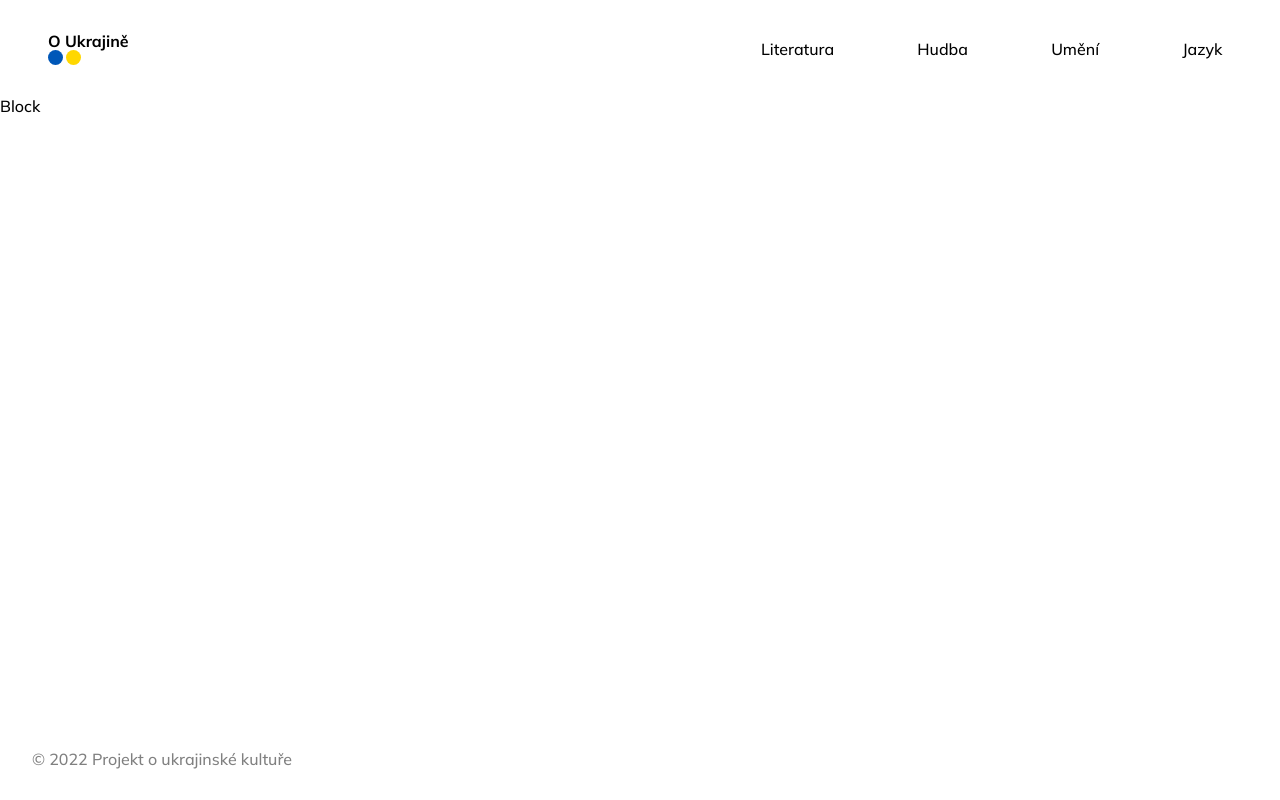
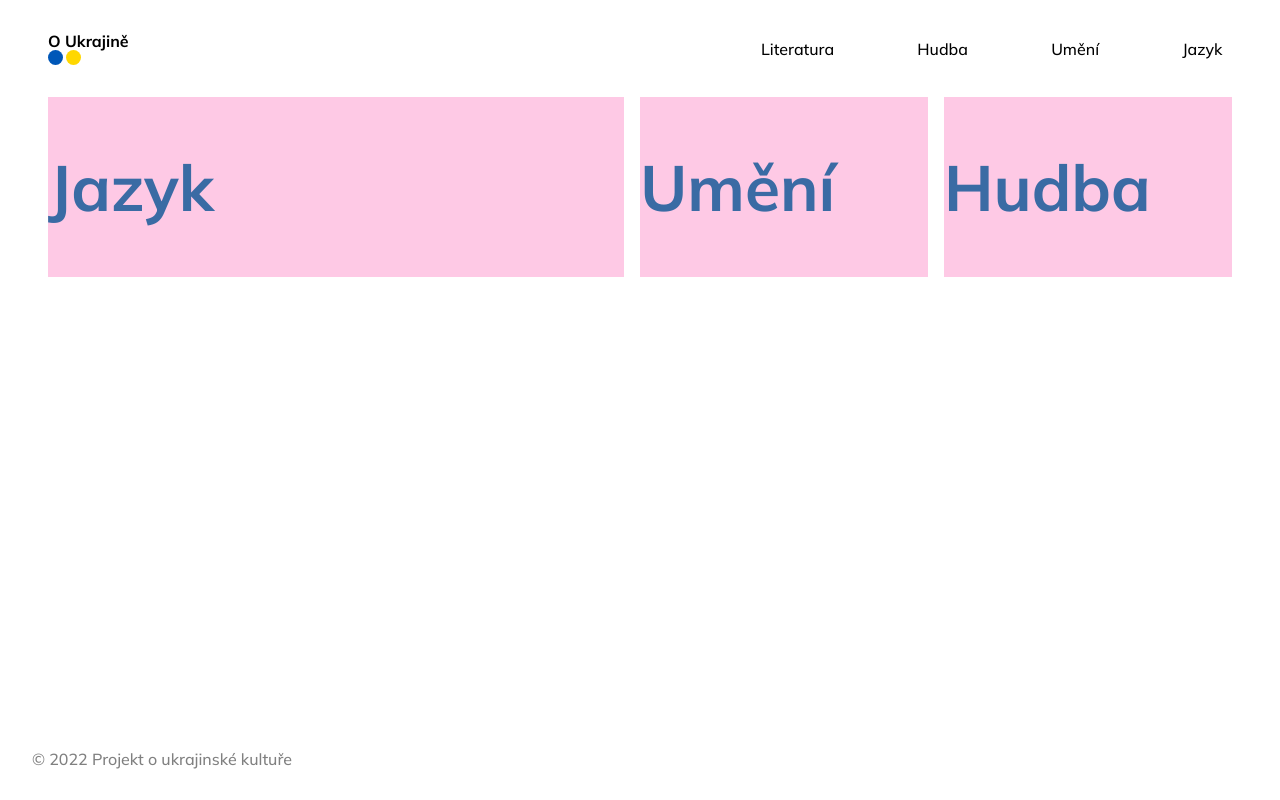
Before and after one commit to htmlena/ukrajina-predevsim, a Next.js app: page / in a window 1280 px wide. Built offline with nearby package versions, Linux system fonts and the light colour scheme.

Commit message:
square component

```diff
--- a/pages/index.tsx
+++ b/pages/index.tsx
@@ -1,33 +1,33 @@
-// import type { NextPage } from 'next'
-import SectionPreview from '../src/components/SectionPreview/SectionPreview';
 import SquareBlock from '../src/components/SquareBlock/SquareBlock';
+import styled from 'styled-components';
+import { mq } from '../src/utils/styles';
 
 const Home = () => {
+  const TopSectionContainer = styled.section`
+    // display: flex;
+    // flex-direction: column;
+    display: grid;
+    padding: 0 1.2rem;
+
+    ${mq.mediumUp.css`
+  // flex-direction: row;
+   grid-template-columns: 2fr 1fr 1fr;
+    column-gap: 1rem;
+    padding: 0 3rem;
+ `}
+
+    ${mq.xlarge.css`
+      padding: 0;
+ `}
+  `;
+
   return (
     <>
-      <SquareBlock />
-      {/* <SectionPreview
-        title="Literatura"
-        background={'/rostislav-artov-Gx5RF9rXVkE-unsplash.webp'}
-        // image={'/dalibor-bosnjakovic-Zfg9GZ7yLcU-unsplash.jpg'}
-      />
-      <SectionPreview
-        title="Hudba"
-        background={'/tanya-pro-La4-bd_9UJ8-unsplash.webp'}
-        // image={'/tanya-pro-La4-bd_9UJ8-unsplash.jpg'}
-        isImageLeft
-      />
-      <SectionPreview
-        background={'/artur-zhadan-wv7GyOu66r8-unsplash.webp'}
-        // image={'/artur-zhadan-wv7GyOu66r8-unsplash.jpg'}
-        title="Umění"
-      />
-      <SectionPreview
-        title="Jazyk"
-        background={'/volodymyr-tokar-W6eVy5wy8-M-unsplash.webp'}
-        // image={'/volodymyr-tokar-W6eVy5wy8-M-unsplash.jpg'}
-        isImageLeft
-      /> */}
+      <TopSectionContainer>
+        <SquareBlock title="Jazyk" />
+        <SquareBlock title="Umění" />
+        <SquareBlock title="Hudba" />
+      </TopSectionContainer>
     </>
   );
 };
--- a/src/components/SquareBlock/SquareBlock.tsx
+++ b/src/components/SquareBlock/SquareBlock.tsx
@@ -2,10 +2,33 @@ import { FC } from 'react';
 import styled, { css } from 'styled-components';
 import { mq } from '../../utils/styles';
 
-type SquareBlockProps = {};
+const SquareContainer = styled.div`
+  background-color: #fec9e5;
+  color: #3a6ba4;
+  width: 100%;
+`;
 
-const SquareBlock: FC<SquareBlockProps> = ({}) => {
-  return <div>Block</div>;
+const SquareTitle = styled.h2`
+  font-size: 1.8rem;
+  ${mq.mediumUp.css`
+  font-size: 4rem;
+ `}
+`;
+
+const SquareContent = styled.div``;
+
+type SquareBlockProps = {
+  title: string;
+};
+
+const SquareBlock: FC<SquareBlockProps> = ({ title }) => {
+  return (
+    <SquareContainer>
+      <SquareContent>
+        <SquareTitle>{title}</SquareTitle>
+      </SquareContent>
+    </SquareContainer>
+  );
 };
 
 export default SquareBlock;
```
